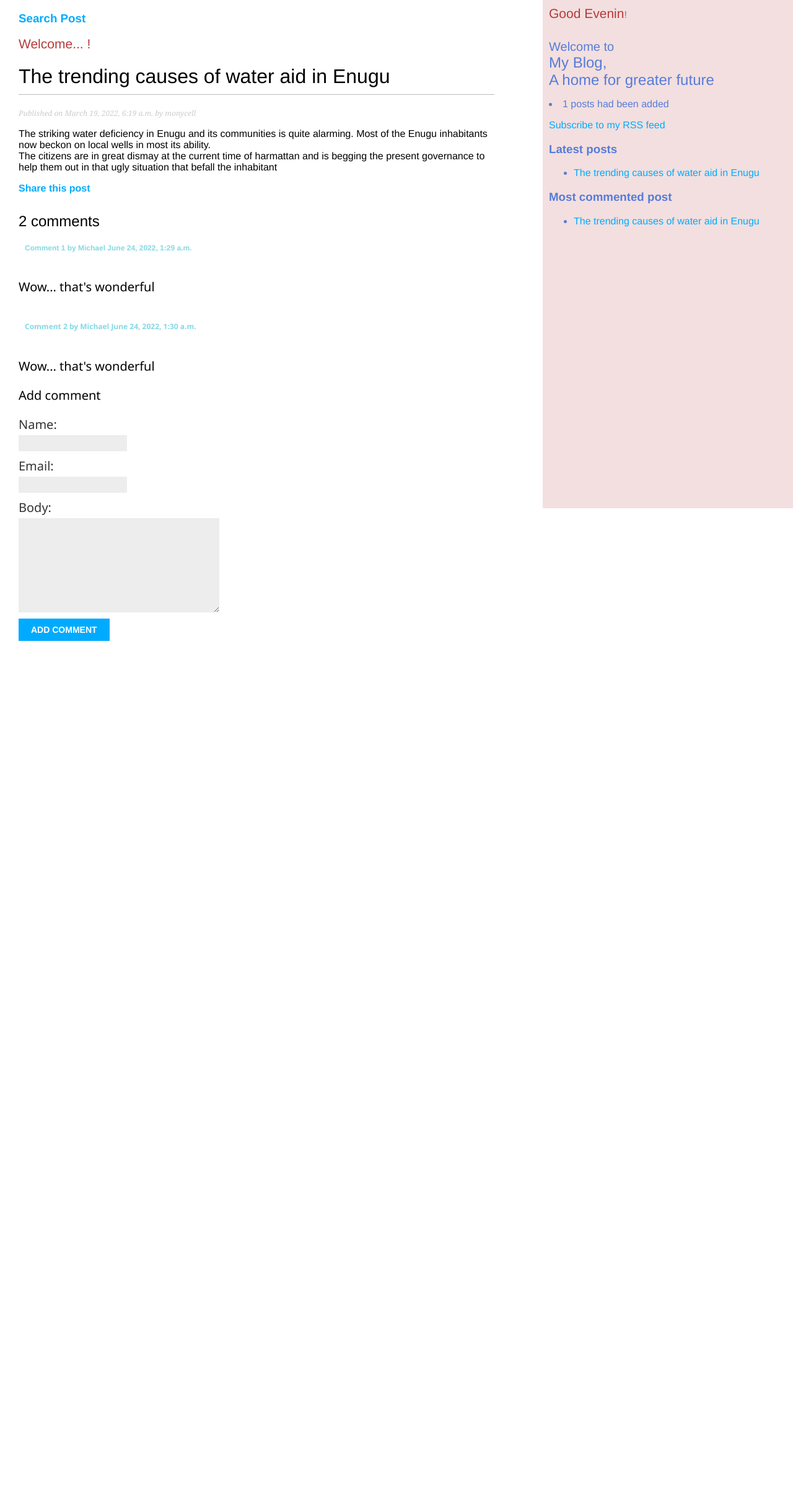
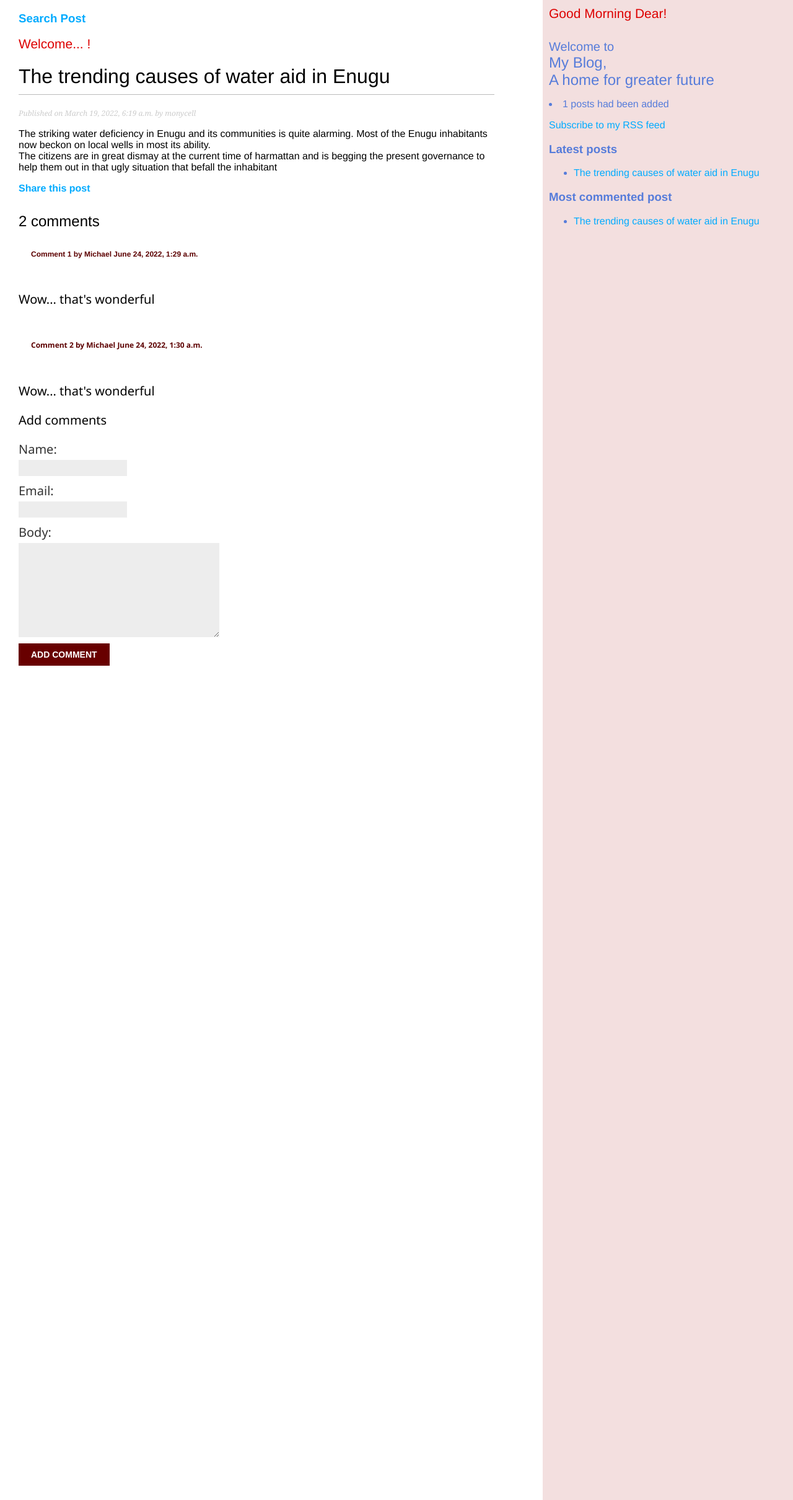
Before and after one commit to Mountain-Michaelle/Blog_Site, a Django app: page /1/comment/ in a window 1280 px wide. Shown: the whole page at 62% size. Before the commit the page ends 1034 px from the top, so only its background shows below. Run offline with Django 3.2, Linux system fonts and the light colour scheme; data comes from the database, SQL or seed files in the repository; both versions use the stored data as it was after the commit; parts of the project's set-up code (start-up, migrations or seed data) failed here and were passed over.

Commit message:
little uptimization

```diff
--- a/Blog/settings.py
+++ b/Blog/settings.py
@@ -177,8 +177,8 @@ EMAIL_HOST_PASSWORD = 'mypassword'
 EMAIL_USE_TLS = False
 EMAIL_USE_SSL = False
 """
-LOGIN_REDIRECT_URL = 'blog'
 LOGIN_URL = 'account:login'
+LOGIN_REDIRECT_URL = 'account:dashboard'
 LOGOUT_URL = 'account:logout'
 
 
--- a/Blog/urls.py
+++ b/Blog/urls.py
@@ -26,10 +26,10 @@ sitemaps = {
 
 urlpatterns = [
     #Account Environment
-    path('account/', include('account.urls', namespace='account:login')),
+    path('', include('account.urls', namespace='account:login')),
     path('', include('django.contrib.auth.urls')),
     #Blog apps environment
-    path('', include('blogs.urls', namespace='blogs')),
+    path('', include('blogs.urls', namespace='blogs:blog')),
     path('admin/', admin.site.urls),
     path('sitemap.xml', sitemap, {'sitemaps': sitemaps},
      name='django.contrib.sitemaps.views.sitemap'),
--- a/account/templates/account/dashboard.html
+++ b/account/templates/account/dashboard.html
@@ -4,6 +4,10 @@
 
 {% block content %}
   <h1>Dashboard</h1>
+  <h3 class="user_greeting"> Welcome <strong> {{ request.user.username }} </strong> meet our 'Blog' </h3>
+  <div class="user_content">
+  <h3 class="blog_news_link">To read our Secret Real News<a href="{% url 'blogs:post_list' %}"> Click Here</a> <h3S>
   <p>Welcome to your dashboard. You can <a href="{% url 'account:edit' %}">edit your profile </a> or  </p>
   <p> You may also want to <a href="{% url 'account:password_change' %}">change your password here </a>
+  </div>
 {% endblock content %}
--- a/account/templates/account/home.html
+++ b/account/templates/account/home.html
@@ -3,6 +3,9 @@
 
 <html>
     <head>
+      <link rel="icon" href="%PUBLIC_URL%/favicon.ico" />
+      <meta name="viewport" content="width=device-width, initial-scale=1" />
+      <meta name="theme-color" content="#000000" />
         <title>{% block title %}{% endblock title %}</title>
         <link href="{% static 'css/base.css' %}" rel="stylesheet">
     </head>
--- a/blogs/static/css/blogs.css
+++ b/blogs/static/css/blogs.css
@@ -28,7 +28,7 @@ h2 {
 
 #greeting {
     font-size: 21px;
-    color: rgb(181, 58, 58);
+    color: rgb(221, 0, 0);
 }
 
 #sidebar {
@@ -37,7 +37,7 @@ h2 {
     padding: 10px;
     background: rgb(243, 223, 223);
     color: rgb(86, 124, 218);
-    height: 100%;
+    height: 300%;
 }
 
 p.date {
@@ -78,7 +78,7 @@ textarea {
 
 input[type=submit] {
     font-weight: bold;
-    background: #00abff;
+    background: #680000;
     color: #fff;
     padding: 10px 20px;
     font-size: 14px;
@@ -100,7 +100,13 @@ h3.search {
 /* comments */
 
 .comment {
-    padding: 10px;
+    padding: 20px;
+}
+
+.comment_padding {
+    object-fit: contain;
+    padding-left: 50px;
+    color: red;
 }
 
 .comment:nth-child(even) {
@@ -114,7 +120,7 @@ h3.search {
 .comment .info {
     font-weight: bold;
     font-size: 12px;
-    color: rgb(133, 216, 228);
+    color: rgb(92, 0, 0);
 }
 
 #comment_body {
@@ -141,6 +147,7 @@ img {
     width: 260px;
     display: block;
     margin: 1px;
+    transition: 250ms;
 }
 
 img:hover {
--- a/blogs/static/js/test.js
+++ b/blogs/static/js/test.js
@@ -3,14 +3,15 @@ var hourNow = today.getHours();
 var greetings;
 
 if (hourNow < 12) {
-    greetings = "Good morning";
-    if (hourNow != 12 && 13 && 14 && 15) {
-        greetings = "Good Evenin";
+    greetings = "Good Morning Dear!";
+
+    if (hourNow > 12) {
+        greetings = " Good Afternoon ";
     }
-} else {
-    greetings = " Good Afternoon";
+    if (hourNow > 16) {
+        greetings = " Good Evening";
+    }
 }
 
-
 var elgreeting = document.getElementById('greeting');
-elgreeting.textContent = greetings;
+elgreeting.textContent = greetings
--- a/blogs/templates/blogs/base.html
+++ b/blogs/templates/blogs/base.html
@@ -17,7 +17,7 @@
 
  <div id="sidebar">
    <div id="tit">
-    <span id="greeting">Welcome </span>!</div>
+    <span id="greeting">Welcome </span></div>
     <h2> <div id="tite"> Welcome to </div> My Blog,<br/>
         A home for greater future</h2>
         <p>
--- a/blogs/templates/blogs/post/comment.html
+++ b/blogs/templates/blogs/post/comment.html
@@ -32,13 +32,15 @@
 {% if new_comment %}
   <h2>Your comment has been added</h2>
 {% else %}
-  <p> Add comment </p>
 </div>
+<div class="comment-padding">
+<p> Add comments </p>
   <form action="." method="post">
     {{ comment_form.as_p }}
     {% csrf_token %}
     <p> <input type="submit" value="Add comment"></p>
   </form>
+</div>
 {% endif %}
 
 {% endblock content %}
--- a/blogs/templates/blogs/post/detail.html
+++ b/blogs/templates/blogs/post/detail.html
@@ -26,7 +26,7 @@
   {% endfor post%}
 
 <p id="comment">
-<a href="{% url 'blogs:user_comment' post.id %}"> View Comment </a>
+<a href="{% url 'blogs:user_comment' post.id %}"> View Comments </a>
 </p>
 
 
--- a/blogs/urls.py
+++ b/blogs/urls.py
@@ -5,7 +5,7 @@ from .feeds import LatestPostsFeed
 
 app_name = 'blogs'
 urlpatterns = [
-    path('blog', views.post_list, name='post_list'),
+    path('blogs', views.post_list, name='post_list'),
     path('tag/<slug:tag_slug>/', views.post_list, name='post_list_by_tag'),
    # path('', views.PostListView.as_view(), name='post_list'),
     path('<int:year>/<int:month>/<int:day>/<slug:post>/',
```
Also changed, not shown: account/static/css/base.css (+16 -6 lines), db.sqlite3.
